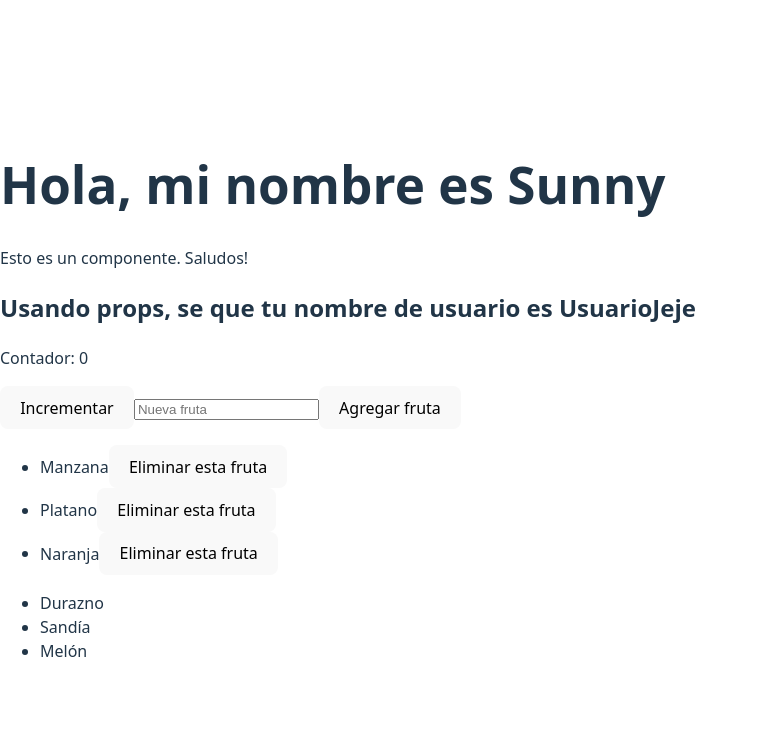
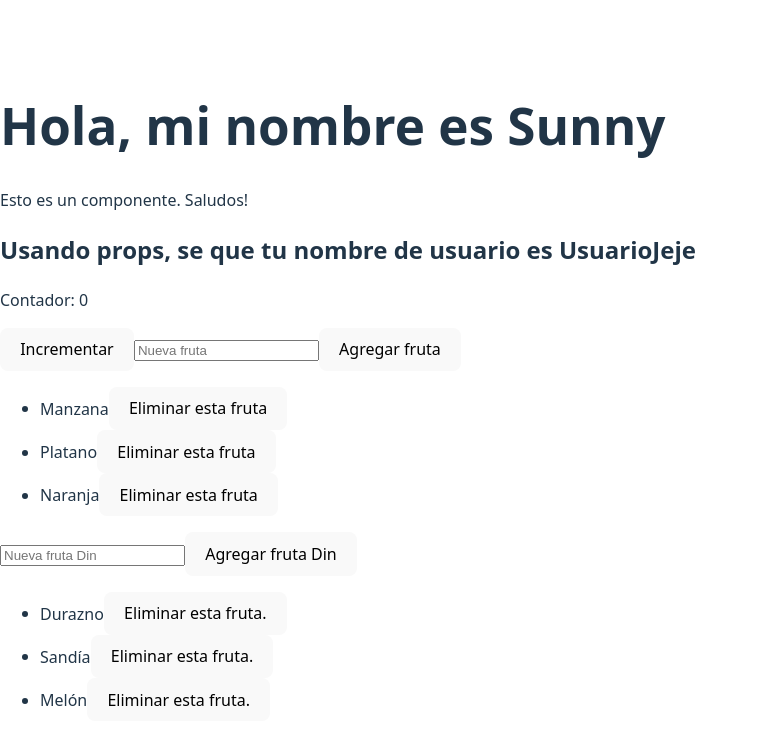
Before and after one commit to SunnySuaSal/mi-primer-react, a React (Vite) app: page / in a window 1280 px wide. Shown: the top 744 px of the page, without its empty margins (0-758 px from the left). Built offline with nearby package versions, Linux system fonts and the light colour scheme.

Commit message:
Maneja estado para agregar y eliminar de lista dinamica con id primitivo

```diff
--- a/src/App.jsx
+++ b/src/App.jsx
@@ -16,14 +16,38 @@ function App(){
 
   const [nuevaFruta, setNuevaFruta] = useState("")
 
-  const frutasDin = [ //Si la lista va a ser dinamica, React te pide un key para identificar los elementos
+  const agregarFruta = () => {
+    if(nuevaFruta.trim() === "") return
+    setFrutas([...frutas, nuevaFruta])
+    setNuevaFruta("")
+  }
+
+  const eliminarFruta = (frutaAEliminar) => {
+    setFrutas(frutas.filter(fruta => fruta !== frutaAEliminar))
+  }
+
+  const [frutasDin, setFrutasDin] = useState([ //Si la lista va a ser dinamica, React te pide un key para identificar los elementos
     {id: 1, nombre: "Durazno"},
     {id: 2, nombre: "Sandía"},
     {id: 3, nombre: "Melón"}
-  ]
+  ])
 
-  const eliminarFruta = (frutaAEliminar) => {
-    setFrutas(frutas.filter(fruta => fruta !== frutaAEliminar))
+  const [nextId, setNextId]  = useState(4) //Se hace mejor con uuid o APIs, pero lo vemos despues
+
+  const agregarFrutaDin = () => {
+    if(nuevaFruta.trim() === "") return //Esto es para que no se agreguen espacios o inputs vacios
+
+    setFrutasDin([
+      ...frutasDin,
+      {id: nextId, nombre: nuevaFruta}
+    ])
+
+    setNextId(nextId + 1)
+    setNuevaFruta("") //Esto reinicia el estado para dejarlo listo pal siguiente
+  }
+
+  const eliminarFrutaDin = (id) => {
+    setFrutasDin(frutasDin.filter(fruta => fruta.id !== id))
   }
 
   return(
@@ -64,10 +88,30 @@ function App(){
         )}
       />
 
+      <input //input solo controla texto, en este caso el nombre de la nueva fruta
+        type="text"
+        value={nuevaFruta}
+        onChange={(evento) => setNuevaFruta(evento.target.value)} //esto recibe una string siempre
+        placeholder="Nueva fruta Din"
+      />
+      <button
+        onClick={agregarFrutaDin}
+      >
+        Agregar fruta Din
+      </button>
+
+
       <FruitList
         items={frutasDin}
         getKey={(fruta) => fruta.id}
-        renderItem={(fruta) => fruta.nombre}
+        renderItem={(fruta) => (
+          <>
+            {fruta.nombre}
+            <button onClick={() => eliminarFrutaDin(fruta.id)}>
+              Eliminar esta fruta.
+            </button>
+          </>
+        )}
       />
 
     </>
```
